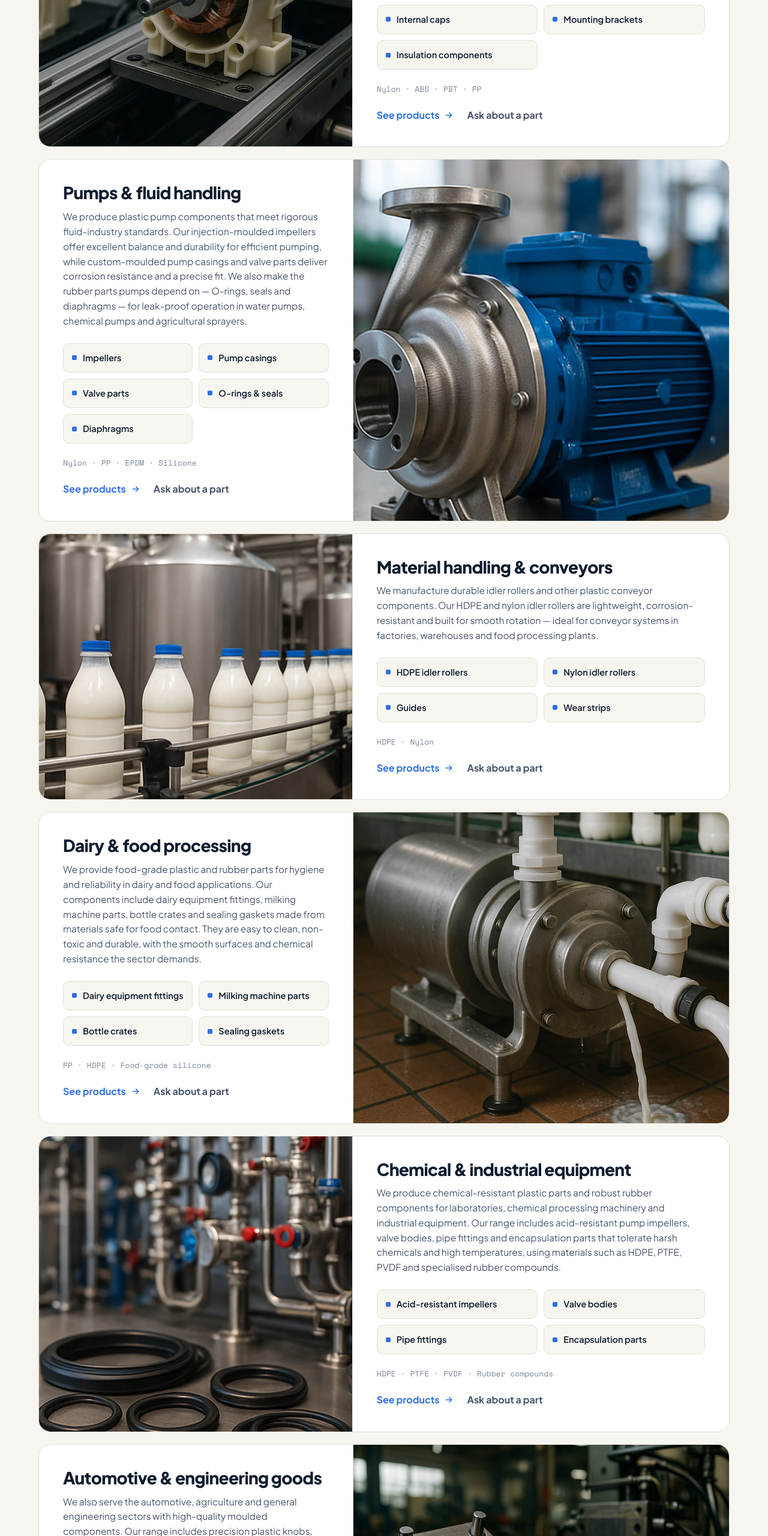
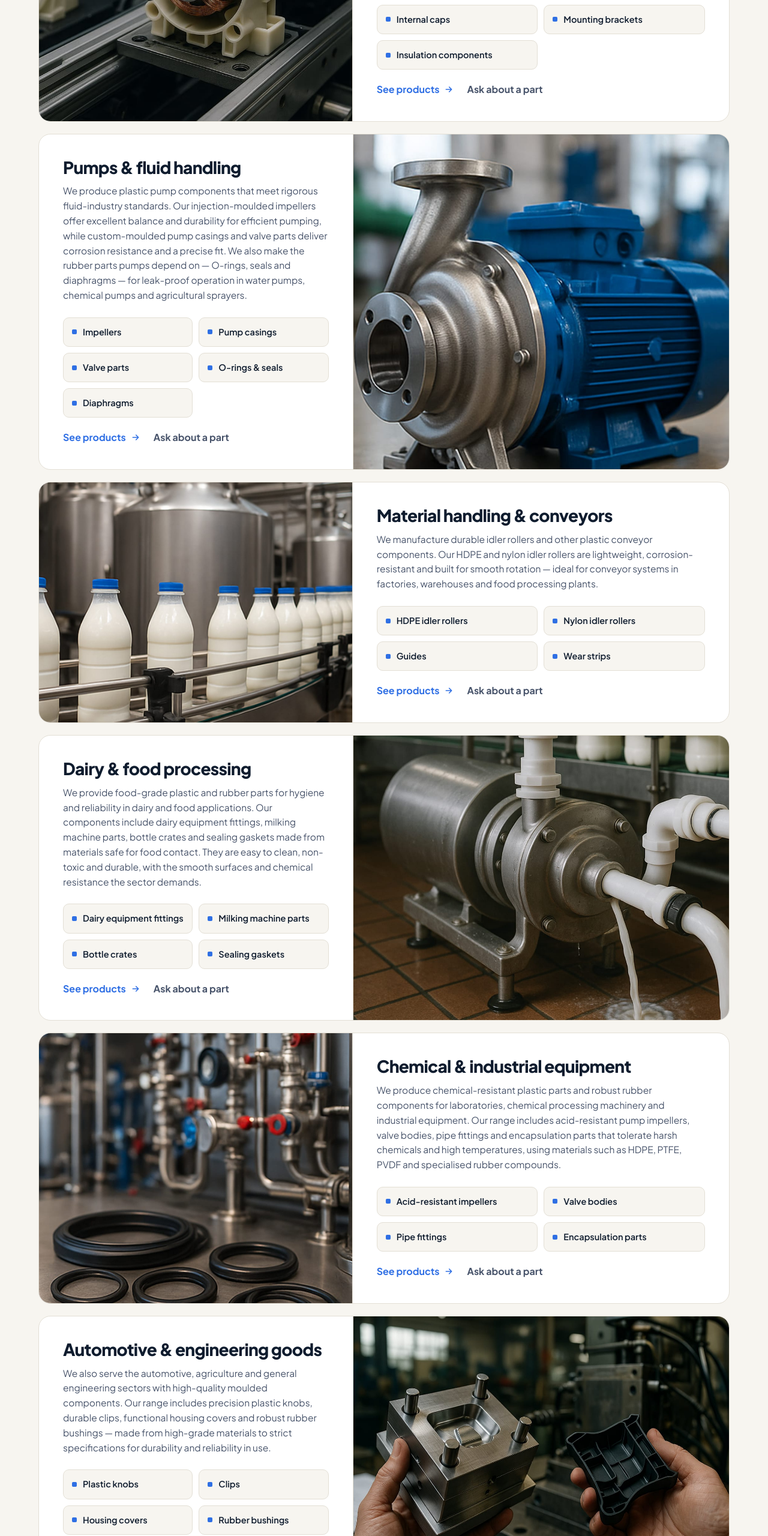
Before and after one commit to vraj-d7/shivsagar-enterprise-website, an Astro site: page /industries in a window 1280 px wide. Shown: the part 1140-3700 px from the top of the page at 60% size. Built offline with nearby package versions, Linux system fonts and the light colour scheme; Astro itself is replaced by a stand-in of ours.

Commit message:
Remove the materials line from industry panels
Drop the 'ABS · Nylon · …' line under each industry on the home page
tabs and the Industries page, along with its data and styles.

Co-Authored-By: Claude Opus 5.5 <noreply@anthropic.com>

```diff
--- a/src/components/IndustryTabs.astro
+++ b/src/components/IndustryTabs.astro
@@ -15,7 +15,6 @@ import { industries } from '../data/site';
 				<h3>{ind.title}</h3>
 				<p>{ind.intro}</p>
 				<ul class="parts">{ind.parts.map((p) => <li>{p}</li>)}</ul>
-				<p class="mat">{ind.materials}</p>
 			</div>
 		</div>
 	))}
--- a/src/data/site.ts
+++ b/src/data/site.ts
@@ -44,7 +44,6 @@ export type Industry = {
 	intro: string;
 	body: string;
 	parts: string[];
-	materials: string;
 };
 
 export const industries: Industry[] = [
@@ -53,42 +52,36 @@ export const industries: Industry[] = [
 		intro: 'Plastic components that keep motors cool, insulated and protected.',
 		body: 'For the electric motor industry, we supply precision-moulded plastic parts and insulation components that improve performance and reduce weight. From fan blades and internal caps to terminal housings and mounting brackets, our components help AC and DC motor manufacturers build motors that run cooler and quieter. Parts are made to tight tolerances to withstand the mechanical stress and heat inside motors, in engineering plastics that are rigid, heat-stable and electrically insulating.',
 		parts: ['Fan blades', 'Terminal housings', 'Internal caps', 'Mounting brackets', 'Insulation components'],
-		materials: 'Nylon · ABS · PBT · PP',
 	},
 	{
 		id: 'pumps', tab: 'Pumps & fluid handling', title: 'Pumps & fluid handling',
 		intro: 'Wear- and corrosion-resistant parts for pumps and valves.',
 		body: 'We produce plastic pump components that meet rigorous fluid-industry standards. Our injection-moulded impellers offer excellent balance and durability for efficient pumping, while custom-moulded pump casings and valve parts deliver corrosion resistance and a precise fit. We also make the rubber parts pumps depend on — O-rings, seals and diaphragms — for leak-proof operation in water pumps, chemical pumps and agricultural sprayers.',
 		parts: ['Impellers', 'Pump casings', 'Valve parts', 'O-rings & seals', 'Diaphragms'],
-		materials: 'Nylon · PP · EPDM · Silicone',
 	},
 	{
 		id: 'conveyors', tab: 'Conveyors', title: 'Material handling & conveyors',
 		intro: 'Low-friction, low-noise parts that keep materials moving.',
 		body: 'We manufacture durable idler rollers and other plastic conveyor components. Our HDPE and nylon idler rollers are lightweight, corrosion-resistant and built for smooth rotation — ideal for conveyor systems in factories, warehouses and food processing plants.',
 		parts: ['HDPE idler rollers', 'Nylon idler rollers', 'Guides', 'Wear strips'],
-		materials: 'HDPE · Nylon',
 	},
 	{
 		id: 'dairy', tab: 'Dairy & food', title: 'Dairy & food processing',
 		intro: 'Hygienic, food-contact parts built for daily washdowns.',
 		body: 'We provide food-grade plastic and rubber parts for hygiene and reliability in dairy and food applications. Our components include dairy equipment fittings, milking machine parts, bottle crates and sealing gaskets made from materials safe for food contact. They are easy to clean, non-toxic and durable, with the smooth surfaces and chemical resistance the sector demands.',
 		parts: ['Dairy equipment fittings', 'Milking machine parts', 'Bottle crates', 'Sealing gaskets'],
-		materials: 'PP · HDPE · Food-grade silicone',
 	},
 	{
 		id: 'chemical', tab: 'Chemical', title: 'Chemical & industrial equipment',
 		intro: 'Parts that stand up to acids, solvents and harsh process conditions.',
 		body: 'We produce chemical-resistant plastic parts and robust rubber components for laboratories, chemical processing machinery and industrial equipment. Our range includes acid-resistant pump impellers, valve bodies, pipe fittings and encapsulation parts that tolerate harsh chemicals and high temperatures, using materials such as HDPE, PTFE, PVDF and specialised rubber compounds.',
 		parts: ['Acid-resistant impellers', 'Valve bodies', 'Pipe fittings', 'Encapsulation parts'],
-		materials: 'HDPE · PTFE · PVDF · Rubber compounds',
 	},
 	{
 		id: 'automotive', tab: 'Automotive & engineering', title: 'Automotive & engineering goods',
 		intro: 'Small parts with a big job — fit, finish and durability matter.',
 		body: 'We also serve the automotive, agriculture and general engineering sectors with high-quality moulded components. Our range includes precision plastic knobs, durable clips, functional housing covers and robust rubber bushings — made from high-grade materials to strict specifications for durability and reliability in use.',
 		parts: ['Plastic knobs', 'Clips', 'Housing covers', 'Rubber bushings'],
-		materials: 'ABS · Nylon · Rubber compounds',
 	},
 ];
 
--- a/src/pages/industries.astro
+++ b/src/pages/industries.astro
@@ -31,7 +31,6 @@ const productCat: Record<string, string> = { motors: 'motor', pumps: 'pump', con
 						<h2>{ind.title}</h2>
 						<p>{ind.body}</p>
 						<ul class="parts">{ind.parts.map((p) => <li>{p}</li>)}</ul>
-						<p class="mat">{ind.materials}</p>
 						<div class="asks">
 							<a class="ask" href={`/products/#${productCat[ind.id]}`}>See products <Icon name="arrow" size={16} stroke={2.4} /></a>
 							<a class="ask muted" href="/contact/#enquiry">Ask about a part</a>
@@ -61,7 +60,7 @@ const productCat: Record<string, string> = { motors: 'motor', pumps: 'pump', con
 	.list { display: grid; gap: 20px; }
 	.ind-panel { scroll-margin-top: 72px; } /* plus the 88px html scroll-padding: clears header + jump bar */
 	.ind-body h2 { font-size: 28px; margin: 0; }
-	.ind-body > p:not(.mat) { font-size: 15.5px; }
+	.ind-body > p { font-size: 15.5px; }
 	.ask { display: inline-flex; gap: 8px; align-items: center; margin-top: 20px; font-weight: 700; color: var(--blue); }
 	.ask:hover { gap: 12px; }
 	.asks { display: flex; gap: 22px; flex-wrap: wrap; align-items: center; }
--- a/src/styles/global.css
+++ b/src/styles/global.css
@@ -97,7 +97,6 @@ h2 { font-size: clamp(30px, 4.2vw, 48px); margin-top: 12px; }
 .parts { display: grid; grid-template-columns: 1fr 1fr; gap: 10px; list-style: none; padding: 0; margin: 0; }
 .parts li { display: flex; gap: 10px; align-items: center; background: var(--bg); border: 1px solid var(--line); border-radius: 10px; padding: 12px 14px; font-weight: 600; font-size: 14.5px; }
 .parts li::before { content: ""; width: 8px; height: 8px; border-radius: 2px; background: var(--blue); flex: none; }
-.ind-body .mat { margin: 22px 0 0; font-size: 13px; color: var(--muted); font-family: var(--mono); }
 
 /* Process */
 .process { background: var(--navy); color: var(--on-navy); border-radius: 28px; margin: 0 16px; }
```
